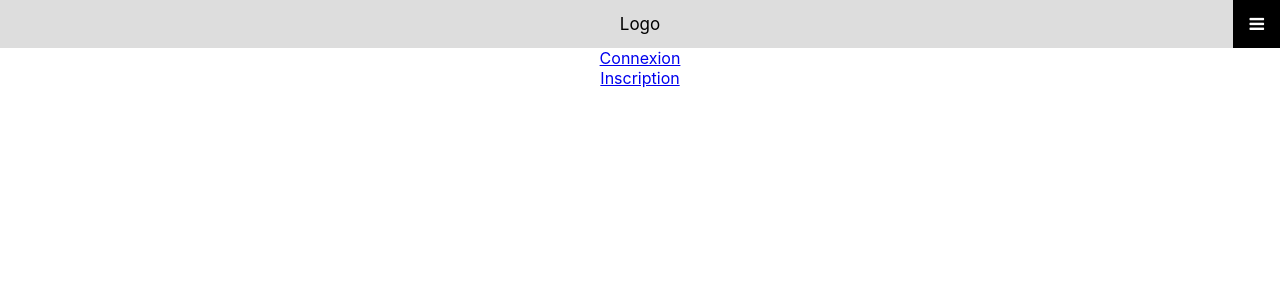
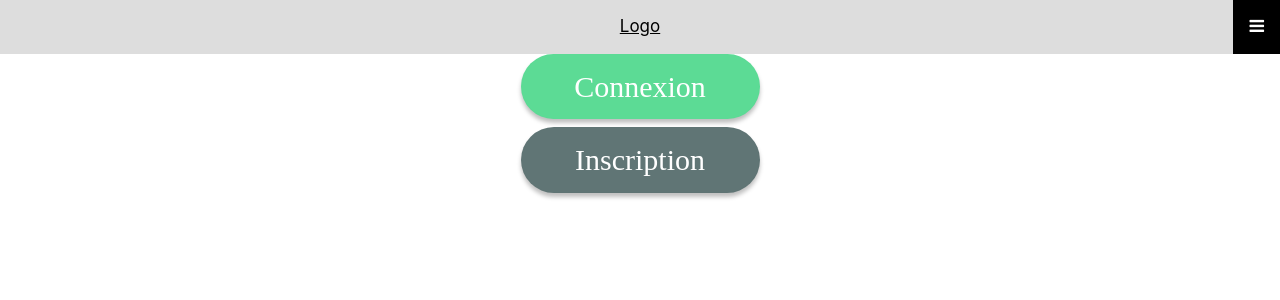
Before and after one commit to Saadovski/PLD_SMART, a React (Create React App) app in the folder frontend/: page / in a window 1280 px wide. Shown: the top 300 px of the page. Built offline with nearby package versions, Linux system fonts and the light colour scheme.

Commit message:
page d'accueil il manque que flexbox de aurel

```diff
--- a/frontend/src/App.js
+++ b/frontend/src/App.js
@@ -5,6 +5,7 @@ import Signin from "./component/signin";
 import Signup from "./component/signup";
 import Signup_Signin from "./component/signup_signin";
 import Navbar from "./component/Navbar";
+import 'bootstrap/dist/css/bootstrap.min.css';
 
 function App() {
   return (
--- a/frontend/src/component/signup_signin.js
+++ b/frontend/src/component/signup_signin.js
@@ -1,12 +1,19 @@
 import {Link} from "react-router-dom";
+import {Button} from "react-bootstrap";
+import "../styles/boutons.css";
+import "../styles/textes.css";
 
 function Signup_Signin() {
 
     return (
       <div>
-        <Link to="/connexion">Connexion</Link>
-      <div></div>
-        <Link to="/inscription">Inscription</Link>
+      <div className="bouton-vert-hover">
+        <button className="bouton-vert-rempli texte-blanc" onClick={(event) => {window.location.href="/connexion"}}>Connexion</button>
+      </div>
+      <div><h1></h1></div>
+      <div className="bouton-gris-hover">
+        <button className="bouton-gris-rempli texte-blanc" onClick={(event) => {window.location.href="/inscription"}}>Inscription</button>
+      </div>
       </div>
     );
 }
--- /dev/null
+++ b/frontend/src/styles/boutons.css
@@ -0,0 +1,31 @@
+.bouton-vert-rempli{
+width: 239px;
+height: 65px;
+background: #5CDB95;
+border: 1px solid rgba(92, 219, 149, 0.99);
+box-sizing: border-box;
+box-shadow: 0px 4px 4px rgba(0, 0, 0, 0.25);
+border-radius: 100px;
+}
+
+.bouton-vert-hover button:hover {
+    background: rgba(92, 219, 149, 0.33);
+    border: 1px solid rgba(92, 219, 149, 0.33);
+}
+
+
+.bouton-gris-rempli{
+width: 239px;
+height: 66px;
+background: #607575;
+border: 1px solid rgba(96, 117, 117, 0.99);
+box-sizing: border-box;
+box-shadow: 0px 4px 4px rgba(0, 0, 0, 0.25);
+border-radius: 100px;
+}
+
+.bouton-gris-hover button:hover {
+    background: rgba(96, 117, 117, 0.33);
+    border: 1px solid rgba(96, 117, 117, 0.33);
+
+}
--- /dev/null
+++ b/frontend/src/styles/textes.css
@@ -0,0 +1,14 @@
+.texte-blanc{
+
+font-family: Proxima;
+font-style: normal;
+font-weight: normal;
+font-size: 30px;
+line-height: 45px;
+
+color: #FFFFFF;
+}
+
+/*.texte-centre{
+
+}*/
```
Also changed, not shown: 1 other file (tests, documents, lock files or other folders).
